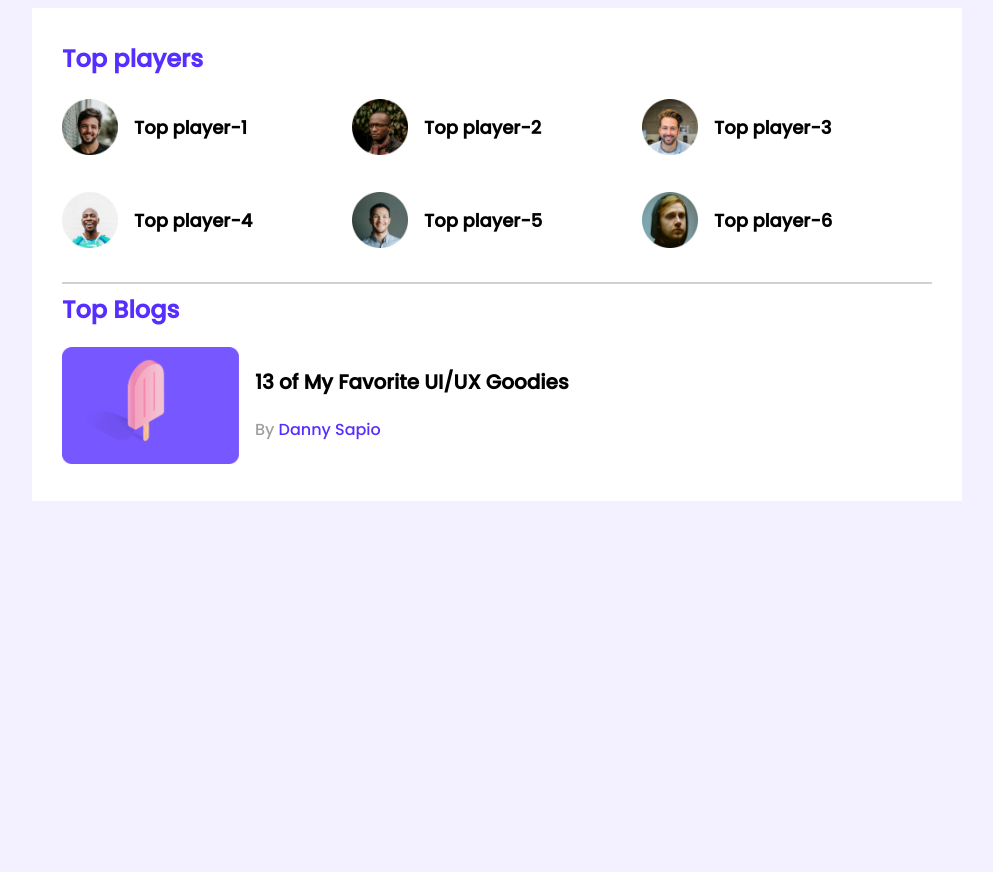
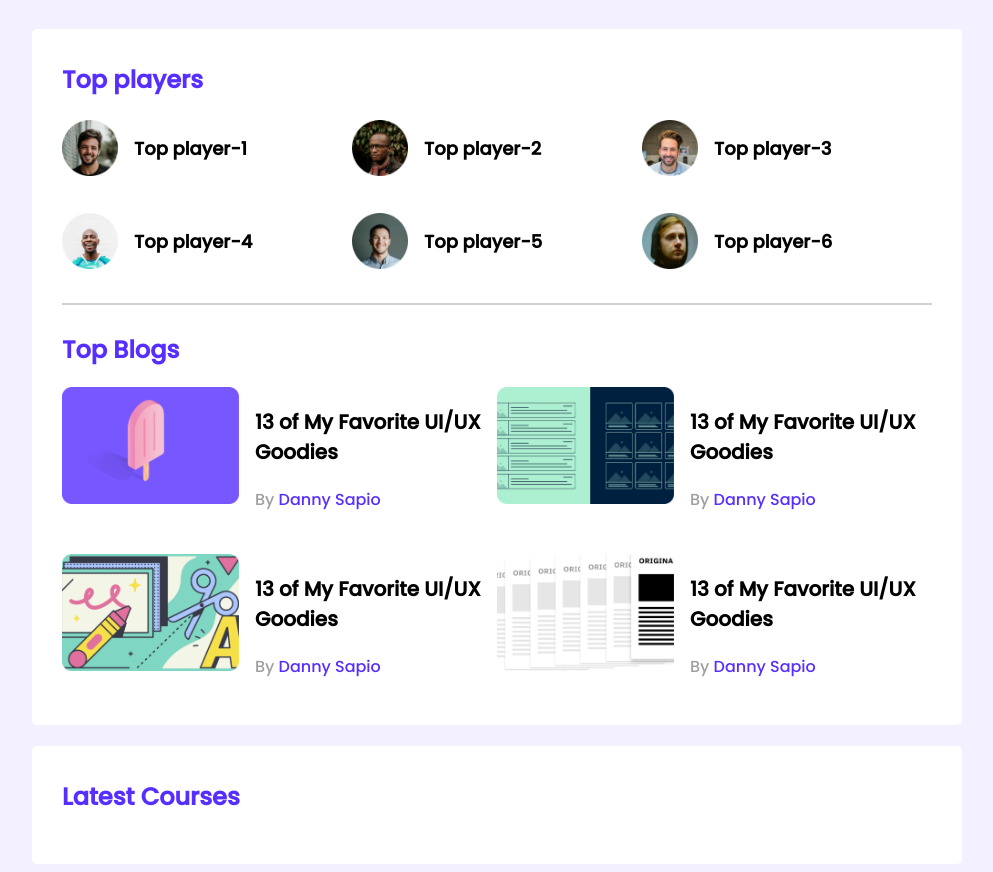
Before and after one commit to StrikerAbir/leader-board, a plain HTML site: page index.html in a window 1280 px wide. Shown: the whole page, without its empty margins (143-1136 px from the left). Before the commit the page ends 800 px from the top, so only its background shows below. Drawn offline with Linux system fonts and the light colour scheme.

Commit message:
9.6 add multuple blogs and use gid to get 2 column

```diff
--- a/index.html
+++ b/index.html
@@ -65,8 +65,41 @@
                             <p class="blog-author">By <a href="">Danny Sapio</a></p>
                         </div>
                     </article>
+                    <article class="blog">
+                        <div class="thumbnail">
+                            <img src="images/blogs/blog-2.png" alt="">
+                        </div>
+                        <div class="blog-info">
+                            <h3 class="blog-title">13 of My Favorite UI/UX Goodies</h3>
+                            <p class="blog-author">By <a href="">Danny Sapio</a></p>
+                        </div>
+                    </article>
+                    <article class="blog">
+                        <div class="thumbnail">
+                            <img src="images/blogs/blog-3.png" alt="">
+                        </div>
+                        <div class="blog-info">
+                            <h3 class="blog-title">13 of My Favorite UI/UX Goodies</h3>
+                            <p class="blog-author">By <a href="">Danny Sapio</a></p>
+                        </div>
+                    </article>
+                    <article class="blog">
+                        <div class="thumbnail">
+                            <img src="images/blogs/blog-4.png" alt="">
+                        </div>
+                        <div class="blog-info">
+                            <h3 class="blog-title">13 of My Favorite UI/UX Goodies</h3>
+                            <p class="blog-author">By <a href="">Danny Sapio</a></p>
+                        </div>
+                    </article>
                 </div>
             </div>
+        </section>
+        <!-- Latest courses -->
+        <section class="container">
+            <h2 class="section-title">
+                Latest Courses
+            </h2>
         </section>
     </main>
 </body>
--- a/styles/style.css
+++ b/styles/style.css
@@ -7,15 +7,20 @@ body{
 }
 main{
     display:flex;
-    justify-content: center;
+    flex-direction: column;
+    /* justify-content: center; */
+    align-items: center;
 }
 .container {
     background-color: #ffff;
     width: 870px;
     padding: 30px;
+    margin-top: 21px;
+    border-radius: 5px;
 }
 hr{
     border: 1px solid #D1D1D1;
+    margin-bottom: 27px;
 }
 /* top players style */
 .top-players{
@@ -46,6 +51,13 @@ hr{
 }
 
 /* top blog styles */
+.blogs{
+    display: grid;
+    grid-template-columns: repeat(2,1fr);
+    row-gap: 26px;
+    column-gap: ;
+
+}
 .blog{
     display: flex;
 }
```
